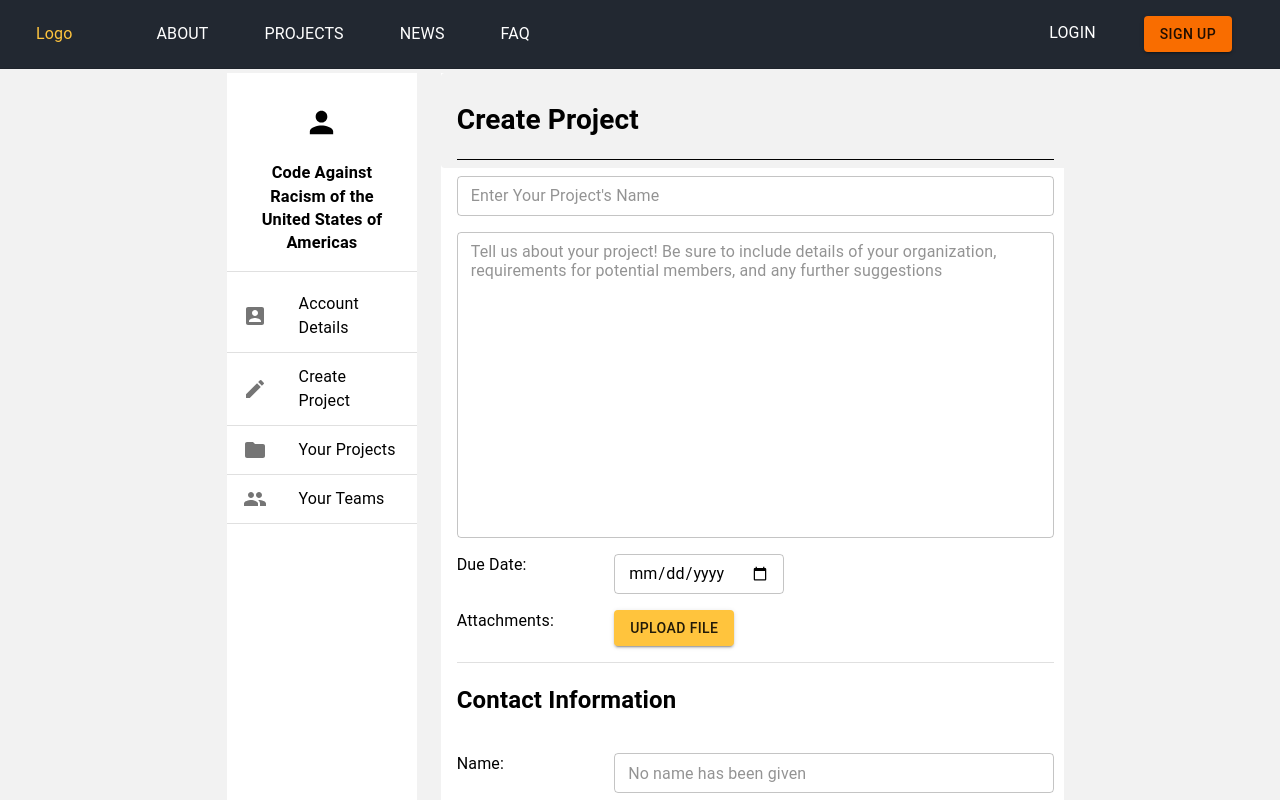
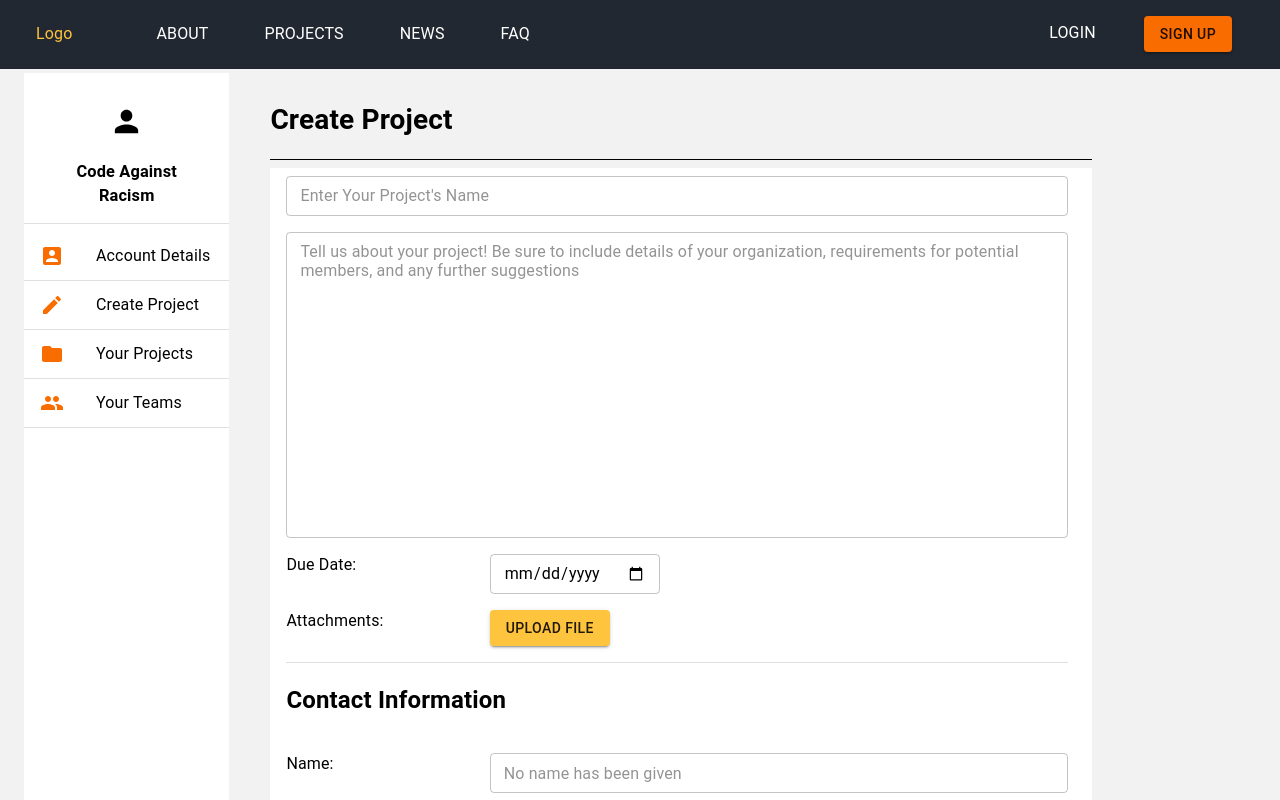
Before and after one commit to CodeAgainstRacism/codeagainstracism.org, a React (Create React App) app in the folder frontend/: page /projects in a window 1280 px wide. Shown: the top 800 px of the page. Built offline with nearby package versions, Linux system fonts and the light colour scheme.

Commit message:
changed color of icons in bar and fixed divider bar alignment

```diff
--- a/frontend/src/components/SideBarIndividual.jsx
+++ b/frontend/src/components/SideBarIndividual.jsx
@@ -38,14 +38,14 @@ export default function SideBar(){
             <List>
                 <ListItem button>
                     <ListItemIcon>
-                        <AccountBoxIcon />
+                        <AccountBoxIcon color="secondary"/>
                     </ListItemIcon>
                     <ListItemText primary = "Account Details" />
                 </ListItem>
                 <Divider/>
                 <ListItem button>
                     <ListItemIcon>
-                        <FolderIcon />
+                        <FolderIcon color="secondary" />
                     </ListItemIcon>
                     <ListItemText primary = "Your Projects" />
                 </ListItem>
--- a/frontend/src/components/SideBarOrganization.jsx
+++ b/frontend/src/components/SideBarOrganization.jsx
@@ -15,11 +15,11 @@ import PersonIcon from '@material-ui/icons/Person';
 //use styling hook here to align name and png next to each other
 const sideBarStyles = makeStyles((theme)  => ({
     sideBarContainer: {
-        width: "90%",
+        width: "100%",
         height: "120vh",
         paddingTop: "15%",
         alignItems: "center",
-        backgroundColor: "#ffffff"
+        backgroundColor: "#fff", //"#fcfcf7"
     },
 }));
 
@@ -32,34 +32,34 @@ export default function SideBar(){
             <Container>
                 {/*<img src = {"avatar.png"}/> */}
                 <PersonIcon fontSize="large" />
-                <h3>Code Against Racism of the United States of Americas</h3>
+                <h3>Code Against Racism</h3>
             </Container>
             <Divider/>
             <List>
                 <ListItem button>
                     <ListItemIcon>
-                        <AccountBoxIcon />
+                        <AccountBoxIcon color="secondary" />
                     </ListItemIcon>
                     <ListItemText primary = "Account Details" />
                 </ListItem>
                 <Divider/>
                 <ListItem button>
                     <ListItemIcon>
-                        <CreateIcon />
+                        <CreateIcon color="secondary" />
                     </ListItemIcon>
                     <ListItemText primary = "Create Project" />
                 </ListItem>
                 <Divider/>
                 <ListItem button>
                     <ListItemIcon>
-                        <FolderIcon />
+                        <FolderIcon color="secondary"/>
                     </ListItemIcon>
                     <ListItemText primary = "Your Projects" />
                 </ListItem>
                 <Divider/>
                 <ListItem button>
                     <ListItemIcon>
-                        <GroupIcon />
+                        <GroupIcon color="secondary"/>
                     </ListItemIcon>
                     <ListItemText primary = "Your Teams" />
                 </ListItem>
--- a/frontend/src/pages/NewProjectForm.jsx
+++ b/frontend/src/pages/NewProjectForm.jsx
@@ -10,6 +10,8 @@ import {Container,
 import Divider from '@material-ui/core/Divider';
 import SideBar from "../components/SideBarOrganization";
 //checkut form authentification
+//create label fields for name and description
+//make padding between textfields more bigger?
 const projectFormStyles = makeStyles((theme) => ({
 
   root: {
@@ -28,10 +30,12 @@ const projectFormStyles = makeStyles((theme) => ({
   },
 
   headerPaper: {
-    padding: theme.spacing(1, 2),
+    padding: theme.spacing(1,0,1,0),
     textAlign: 'left',
     color: theme.palette.text.primary,
-    background: "#f2f2f2"
+    backgroundColor: "#f2f2f2",
+    borderRadius : "0"
+
   },
 
   outerPaper:{
@@ -41,16 +45,17 @@ const projectFormStyles = makeStyles((theme) => ({
 
   pageContainer: {
     height: "60 vmax",
-    margin: "0 auto",
     textAlign: "center",
+    alignItems: "left",
     backgroundColor: theme.palette.background,
     overflow: "hidden",
-    maxWidth: "70vw",
+    maxWidth: "100vw",
   },
 
   innerContainer: {
-    //border: "1px solid #292929",
-    //boxSizing: "border-box",
+    width: "100%",
+    // border: "1px solid #292929",
+    // boxSizing: "border-box",
     alignItems: "stretch",
     backgroundColor: theme.palette.background,
     overflow: "hidden",
@@ -62,12 +67,12 @@ const projectFormStyles = makeStyles((theme) => ({
     // border: "1px solid #292929",
     // boxSizing: "border-box",
     textAlign: "left",
-    backgroundColor: theme.palette.background
+    backgroundColor: theme.palette.background,
   },
 
   formContainer: {
     backgroundColor: "white",
-    width: "100%"
+    paddingRight: "1%"
   },
 
   rightContainer: {
@@ -76,8 +81,8 @@ const projectFormStyles = makeStyles((theme) => ({
     backgroundColor: "white",
     // border: "1px solid #292929",
     // boxSizing: "border-box",
-    marginLeft: "2%",
-    paddingRight: "1%"
+    marginLeft: "5%",
+    //paddingRight: "1%"
   },
 }))
 export default function NewProjectForm() {
@@ -91,25 +96,28 @@ export default function NewProjectForm() {
             <Container disableGutters = {true} className={classes.innerContainer}>
             <div className={classes.root}>
               <Grid container spacing={0}>
-                <Grid item xs={3}>
+                {/**this is the sidebar */}
+                <Grid item xs={2}>
                 <Paper elevation = {0} className={classes.outerPaper}>
                   <SideBar/>
                 </Paper>
                 </Grid>
-              <Grid item xs = {9}>
+                {/**This is the form with header */}
+              <Grid item xs = {8}>
               <Paper elevation = {0} className={classes.outerPaper}>
               <Container disableGutters = {true} className= {classes.rightContainer}>
                 <div className={classes.root}>
-                  <Grid container spacing={0}>
+                <Grid id = "row" container spacing = {24}>
                     <Container disableGutters = {true} className = {classes.headingContainer}>
-                      <Grid item xs={12}>
+                      <Grid alignContent = "flex-start" item xs={12}>
                         <Paper elevation = {0} className={classes.headerPaper}>
                           <h1>Create Project</h1>
                           <Divider classes={{root: classes.dividerColor}} variant="fullwidth"/>
                         </Paper>
                       </Grid>
                     </Container>
-                    {/*<Container disableGutters = {true} className = {classes.formContainer}>*/}
+                    <Container disableGutters = {true} className = {classes.formContainer}>
+                    <Grid id = "row" container spacing = {24}>
                     <Grid item xs = {12} sm = {12}>
                       <Paper elevation = {0} className={classes.paper}>
                         <TextField placeholder = "Enter Your Project's Name"/>
@@ -198,7 +206,8 @@ export default function NewProjectForm() {
                         <Button color ="primary" variant = "contained">Submit</Button>
                       </Paper>
                     </Grid>
-                    {/*</Container>*/}
+                    </Grid>
+                    </Container>
                   </Grid>
                 </div>
               </Container>
--- a/frontend/src/pages/SignUp.jsx
+++ b/frontend/src/pages/SignUp.jsx
@@ -4,6 +4,8 @@ import { makeStyles } from '@material-ui/core/styles';
 import {Container, CssBaseline, Grid, Paper, Button, TextField} from '@material-ui/core';
 import Footer from "../components/Footer";
 import SignUpImage from "../assets/SignUpImage.png";
+
+//make a component for the sign up box one for individual and one for organization
 
 const signStyles = makeStyles((theme) => ({
 
```
